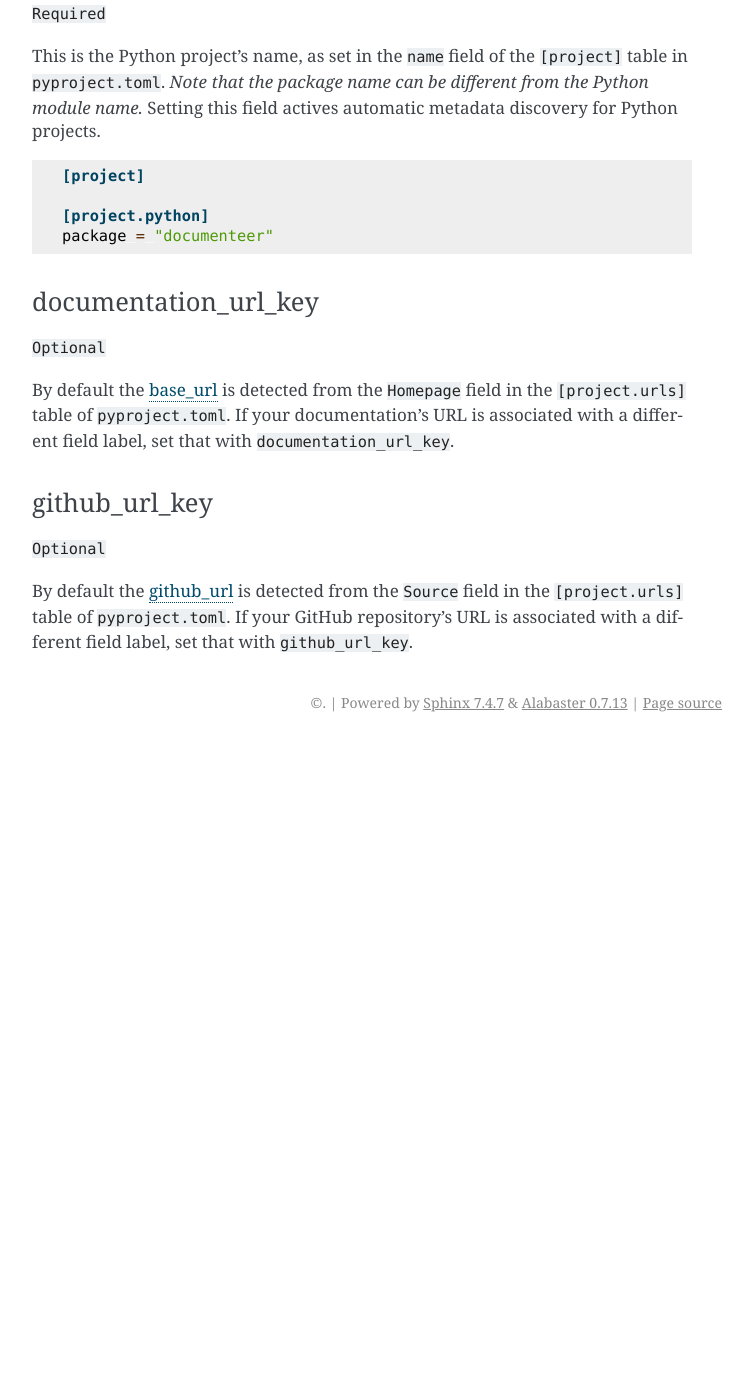
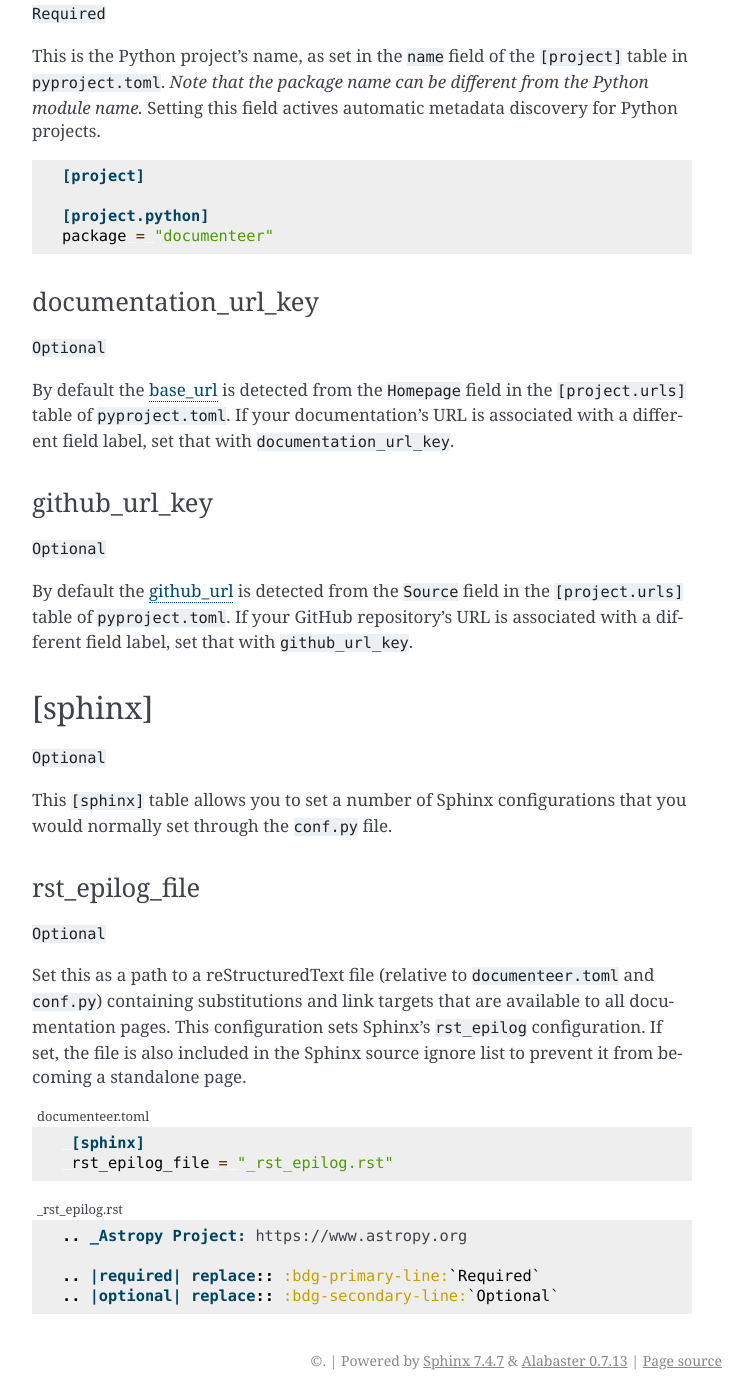
Before and after one commit to lsst-sqre/documenteer, a Sphinx documentation site: the page built from docs/project-guides/guides/toml-reference.rst, in a window 1280 px wide and 1400 px high, scrolled down 2056 px. Shown: the whole window, without its empty margins (388-1141 px from the left). Built offline with Sphinx 7.4.7, drawn with Linux system fonts in a browser that asks for light colours; pages that are not in the unit, such as notebooks, are missing from menus; cross-references to code outside the pages are shown as plain code; before the commit the page ends 2798 px from its top, so only the background shows below that; some of the changed text lies outside the part shown.

Commit message:
Implement an rst_epilog_file config
In documenteer.toml, the user can set sphinx.rst_epilog_file to the path
of an rst file containing link definitions and substitutions available
to all pages in the doc set.

This enables users to maintain these without editing a Python string
inside conf.py.

```diff
--- /dev/null
+++ b/docs/_rst_epilog.rst
@@ -0,0 +1,4 @@
+.. Links and substitutions available from every rst page
+
+.. _conda-forge: https://conda-forge.org
+.. _conda: https://conda.io/en/latest/index.html
--- a/docs/conf.py
+++ b/docs/conf.py
@@ -20,10 +20,3 @@ nitpick_ignore = [
 # Automodapi
 # https://sphinx-automodapi.readthedocs.io/en/latest/automodapi.html
 automodapi_toctreedirnm = "dev/api/contents"
-
-# ReStructuredText epilog for common links/substitutions =====================
-rst_epilog = """
-
-.. _conda-forge: https://conda-forge.org
-.. _conda: https://conda.io/en/latest/index.html
-"""
--- a/docs/documenteer.toml
+++ b/docs/documenteer.toml
@@ -6,3 +6,6 @@ github_url = "https://github.com/lsst-sqre/documenteer"
 
 [project.python]
 package = "documenteer"
+
+[sphinx]
+rst_epilog_file = "_rst_epilog.rst"
--- a/docs/project-guides/guides/toml-reference.rst
+++ b/docs/project-guides/guides/toml-reference.rst
@@ -124,6 +124,37 @@ github\_url\_key
 By default the :ref:`guide-project-github-url` is detected from the ``Source`` field in the ``[project.urls]`` table of :file:`pyproject.toml`.
 If your GitHub repository's URL is associated with a different field label, set that with ``github_url_key``.
 
+[sphinx]
+========
+
+|optional|
+
+This ``[sphinx]`` table allows you to set a number of Sphinx configurations that you would normally set through the :file:`conf.py` file.
+
+rst_epilog_file
+---------------
+
+|optional|
+
+Set this as a path to a reStructuredText file (relative to :file:`documenteer.toml` and :file:`conf.py`) containing substitutions and link targets that are available to all documentation pages.
+This configuration sets Sphinx's ``rst_epilog`` configuration.
+If set, the file is also included in the Sphinx source ignore list to prevent it from becoming a standalone page.
+
+.. code-block:: toml
+   :caption: documenteer.toml
+
+    [sphinx]
+    rst_epilog_file = "_rst_epilog.rst"
+
+.. code-block:: rst
+   :caption: _rst_epilog.rst
+
+   .. _Astropy Project: https://www.astropy.org
+
+   .. |required| replace:: :bdg-primary-line:`Required`
+   .. |optional| replace:: :bdg-secondary-line:`Optional`
+
+
 .. |documenteer.conf.guide| replace:: :doc:`documenteer.conf.guide <configuration-preset>`
 .. |required| replace:: :bdg-primary-line:`Required`
 .. |optional| replace:: :bdg-secondary-line:`Optional`
```
Also changed, not shown: 2 other files.
